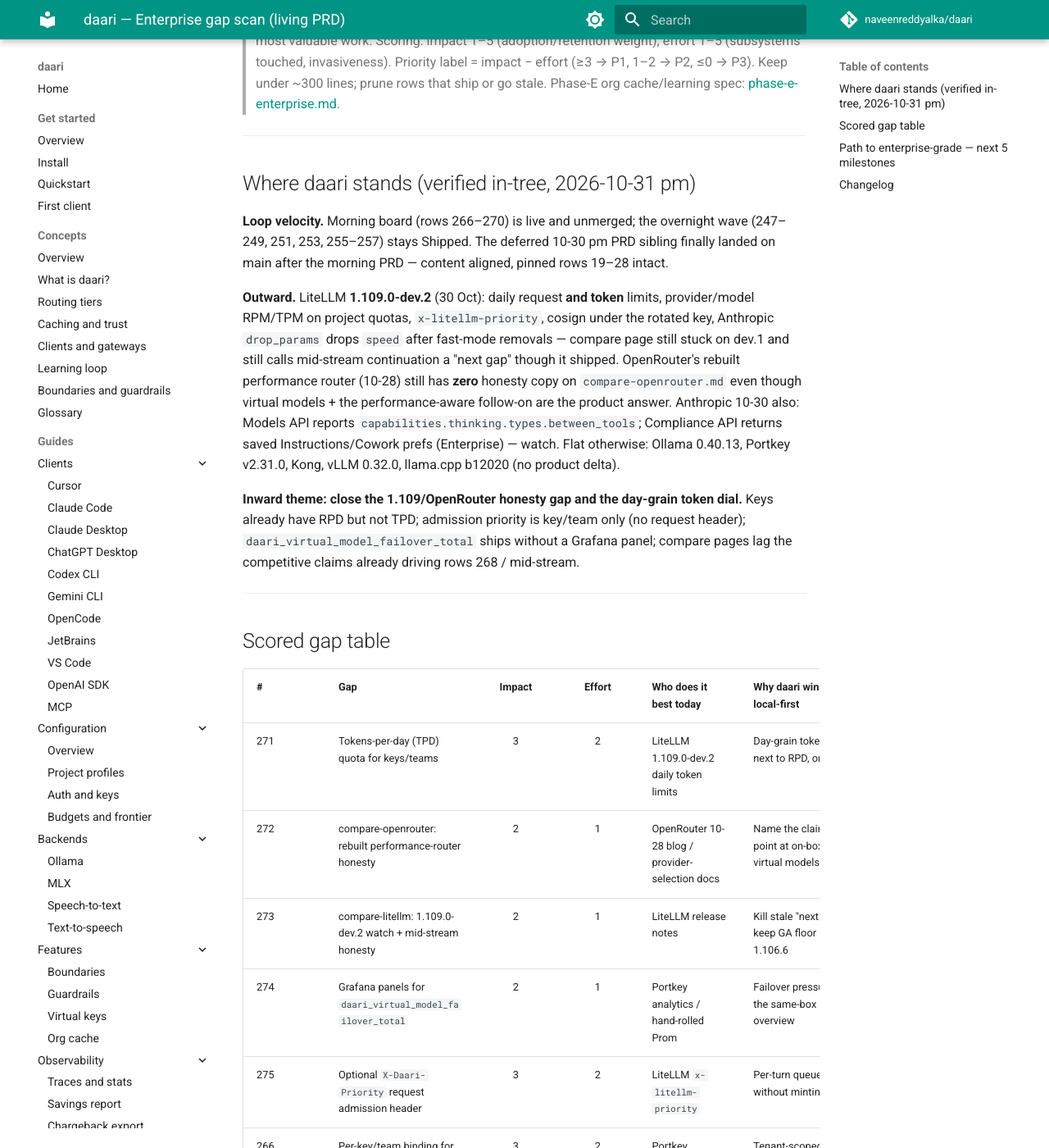
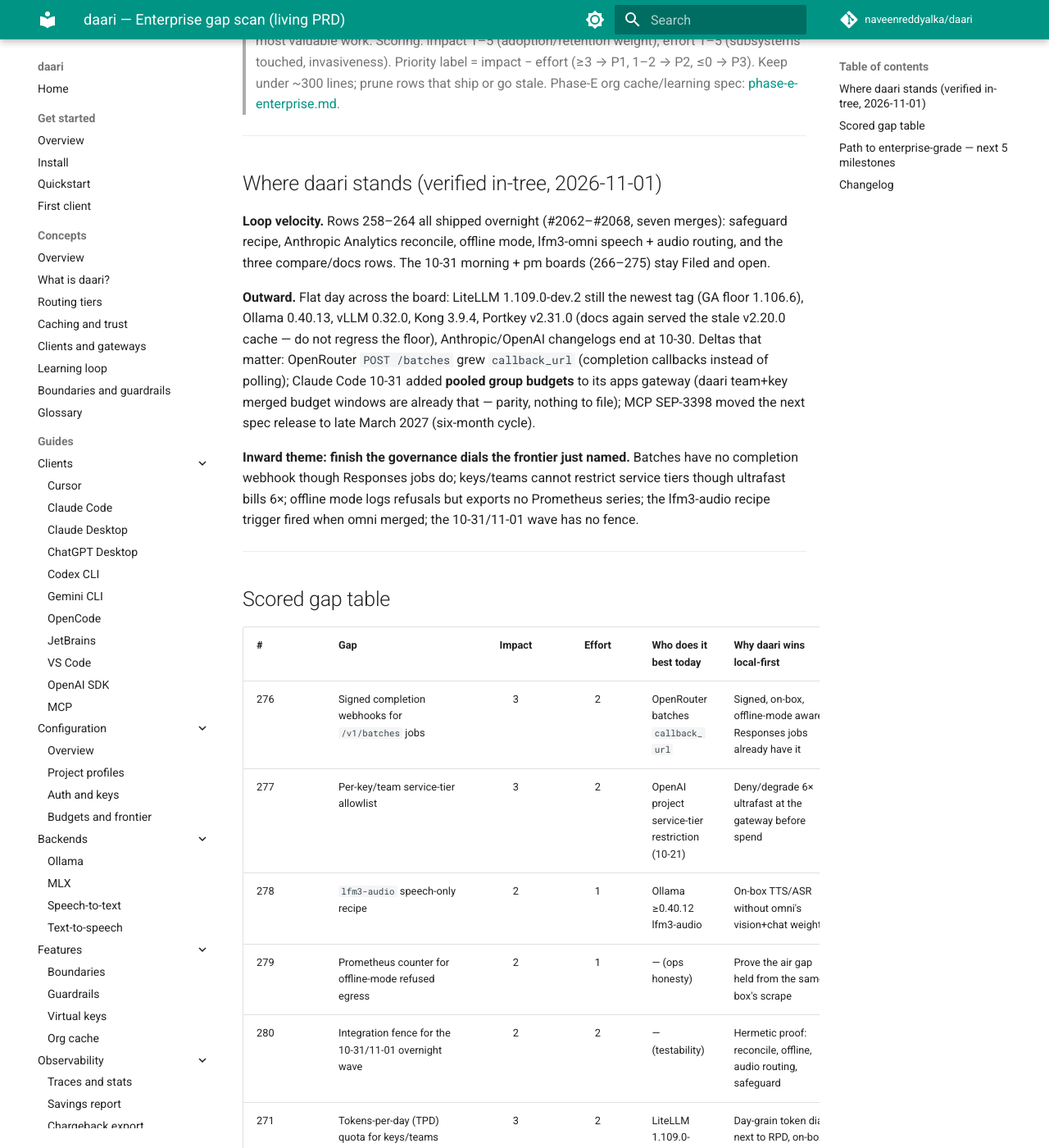
Before and after one commit to naveenreddyalka/daari, an MkDocs documentation site: the page built from docs/prd/ENTERPRISE.md, in a window 1280 px wide and 1400 px high, scrolled down 219 px. Shown: the whole window at 82% size. Built offline with MkDocs 1.6.1 and Material for MkDocs 9.7.7, drawn with Linux system fonts in a browser that asks for light colours; comment, search, counter and statistics services are not loaded; some of the changed text lies outside the part shown.

Commit message:
docs(prd): 2026-11-01 governance dials, batch webhooks, air-gap telemetry
Co-authored-by: Naveen Reddy Alka <naveenreddyalka@users.noreply.github.com>

```diff
--- a/docs/prd/ENTERPRISE.md
+++ b/docs/prd/ENTERPRISE.md
@@ -11,31 +11,28 @@
 
 ---
 
-## Where daari stands (verified in-tree, 2026-10-31 pm)
+## Where daari stands (verified in-tree, 2026-11-01)
 
-**Loop velocity.** Morning board (rows 266–270) is live and unmerged; the
-overnight wave (247–249, 251, 253, 255–257) stays Shipped. The deferred
-10-30 pm PRD sibling finally landed on main after the morning PRD — content
-aligned, pinned rows 19–28 intact.
+**Loop velocity.** Rows 258–264 all shipped overnight (#2062–#2068, seven
+merges): safeguard recipe, Anthropic Analytics reconcile, offline mode,
+lfm3-omni speech + audio routing, and the three compare/docs rows. The
+10-31 morning + pm boards (266–275) stay Filed and open.
 
-**Outward.** LiteLLM **1.109.0-dev.2** (30 Oct): daily request **and token**
-limits, provider/model RPM/TPM on project quotas, `x-litellm-priority`,
-cosign under the rotated key, Anthropic `drop_params` drops `speed` after
-fast-mode removals — compare page still stuck on dev.1 and still calls
-mid-stream continuation a "next gap" though it shipped. OpenRouter's rebuilt
-performance router (10-28) still has **zero** honesty copy on
-`compare-openrouter.md` even though virtual models + the performance-aware
-follow-on are the product answer. Anthropic 10-30 also: Models API reports
-`capabilities.thinking.types.between_tools`; Compliance API returns saved
-Instructions/Cowork prefs (Enterprise) — watch. Flat otherwise: Ollama
-0.40.13, Portkey v2.31.0, Kong, vLLM 0.32.0, llama.cpp b12020 (no product
-delta).
+**Outward.** Flat day across the board: LiteLLM 1.109.0-dev.2 still the
+newest tag (GA floor 1.106.6), Ollama 0.40.13, vLLM 0.32.0, Kong 3.9.4,
+Portkey v2.31.0 (docs again served the stale v2.20.0 cache — do not
+regress the floor), Anthropic/OpenAI changelogs end at 10-30. Deltas that
+matter: OpenRouter `POST /batches` grew `callback_url` (completion
+callbacks instead of polling); Claude Code 10-31 added **pooled group
+budgets** to its apps gateway (daari team+key merged budget windows are
+already that — parity, nothing to file); MCP SEP-3398 moved the next spec
+release to late March 2027 (six-month cycle).
 
-**Inward theme: close the 1.109/OpenRouter honesty gap and the day-grain
-token dial.** Keys already have RPD but not TPD; admission priority is
-key/team only (no request header); `daari_virtual_model_failover_total`
-ships without a Grafana panel; compare pages lag the competitive claims
-already driving rows 268 / mid-stream.
+**Inward theme: finish the governance dials the frontier just named.**
+Batches have no completion webhook though Responses jobs do; keys/teams
+cannot restrict service tiers though ultrafast bills 6×; offline mode
+logs refusals but exports no Prometheus series; the lfm3-audio recipe
+trigger fired when omni merged; the 10-31/11-01 wave has no fence.
 
 ---
 
@@ -43,6 +40,11 @@
 
 | # | Gap | Impact | Effort | Who does it best today | Why daari wins local-first | Action |
 |---|-----|:--:|:--:|------------------------|----------------------------|--------|
+| 276 | Signed completion webhooks for `/v1/batches` jobs | 3 | 2 | OpenRouter batches `callback_url` | Signed, on-box, offline-mode aware; Responses jobs already have it | Filed [#2069](https://github.com/naveenreddyalka/daari/issues/2069) |
+| 277 | Per-key/team service-tier allowlist | 3 | 2 | OpenAI project service-tier restriction (10-21) | Deny/degrade 6× ultrafast at the gateway before spend | Filed [#2070](https://github.com/naveenreddyalka/daari/issues/2070) |
+| 278 | `lfm3-audio` speech-only recipe | 2 | 1 | Ollama ≥0.40.12 lfm3-audio | On-box TTS/ASR without omni's vision+chat weights | Filed [#2071](https://github.com/naveenreddyalka/daari/issues/2071) |
+| 279 | Prometheus counter for offline-mode refused egress | 2 | 1 | — (ops honesty) | Prove the air gap held from the same box's scrape | Filed [#2072](https://github.com/naveenreddyalka/daari/issues/2072) |
+| 280 | Integration fence for the 10-31/11-01 overnight wave | 2 | 2 | — (testability) | Hermetic proof: reconcile, offline, audio routing, safeguard | Filed [#2073](https://github.com/naveenreddyalka/daari/issues/2073) |
 | 271 | Tokens-per-day (TPD) quota for keys/teams | 3 | 2 | LiteLLM 1.109.0-dev.2 daily token limits | Day-grain token dial next to RPD, on-box | Filed [#2056](https://github.com/naveenreddyalka/daari/issues/2056) |
 | 272 | compare-openrouter: rebuilt performance-router honesty | 2 | 1 | OpenRouter 10-28 blog / provider-selection docs | Name the claim; point at on-box virtual models | Filed [#2057](https://github.com/naveenreddyalka/daari/issues/2057) |
 | 273 | compare-litellm: 1.109.0-dev.2 watch + mid-stream honesty | 2 | 1 | LiteLLM release notes | Kill stale "next gap"; keep GA floor 1.106.6 | Filed [#2058](https://github.com/naveenreddyalka/daari/issues/2058) |
@@ -53,14 +55,12 @@
 | 268 | Performance-aware virtual-model candidate selection | 4 | 3 | OpenRouter rebuilt provider routing (10-28) | Realized latency/error EWMA on-box, incl. local tiers | Filed [#2052](https://github.com/naveenreddyalka/daari/issues/2052) |
 | 269 | Speed-scoped lifecycle: Opus 4.8 fast removal 11-30 shield | 3 | 2 | Anthropic release notes / client errors | Gateway warns then shields tenants before the hard 400 | Filed [#2053](https://github.com/naveenreddyalka/daari/issues/2053) |
 | 270 | Integration fence for the 10-30/31 overnight wave | 2 | 2 | — (testability) | Hermetic proof: virtual models, hour bucket, PATCHes | Filed [#2054](https://github.com/naveenreddyalka/daari/issues/2054) |
-| 261 | `lfm3-omni` recipe + audio capability routing matrix | 4 | 2 | Ollama lfm3-omni / cloud multimodal | One on-box model replaces ASR+VLM+LLM+TTS hops | Filed [#2037](https://github.com/naveenreddyalka/daari/issues/2037) |
-| 262 | compare-openrouter: CSAM screening + Private Endpoints | 2 | 1 | OpenRouter announcements | Honest on-box vs in-flight SaaS retention | Filed [#2038](https://github.com/naveenreddyalka/daari/issues/2038) |
-| 263 | MCP SEP-3392 Beta lifecycle for skills/tasks docs | 2 | 1 | MCP extensions overview | Local skills/Tasks labeled at true maturity | Filed [#2039](https://github.com/naveenreddyalka/daari/issues/2039) |
-| 264 | Finish LFM3-VL platform notes for Ollama 0.40.13 | 2 | 1 | Ollama release notes | Linux fleets get the vision L4 the copy denies | Filed [#2040](https://github.com/naveenreddyalka/daari/issues/2040) |
+| 261 | `lfm3-omni` recipe + audio capability routing matrix | 4 | 2 | Ollama lfm3-omni / cloud multimodal | One on-box model replaces ASR+VLM+LLM+TTS hops | Shipped (#2065) |
+| 262–264 | compare-openrouter CSAM/Private; MCP SEP-3392 Beta; LFM3-VL notes | 2 | 1 | OpenRouter / MCP / Ollama | Honest copy at true maturity | Shipped (#2066–#2068) |
 | 265 | Integration fence for 10-29/30 gateway wave | 2 | 2 | — (testability) | Hermetic proof mid-stream / agent deny / pricing / team | Filed [#2041](https://github.com/naveenreddyalka/daari/issues/2041) |
-| 258 | `gpt-oss-safeguard` recipe for decision guardrails | 3 | 2 | OpenRouter in-flight screening / Portkey cloud guardrails | Bring-your-own-policy moderation fully on-box, Apache 2.0 | Filed [#2032](https://github.com/naveenreddyalka/daari/issues/2032) |
-| 259 | Reconcile ledger vs Anthropic Analytics API | 4 | 3 | Anthropic console / LiteLLM spend tabs | Ledger of record stays on-box; pull proves it against the bill | Filed [#2033](https://github.com/naveenreddyalka/daari/issues/2033) |
-| 260 | `security.offline_mode`: fail-closed off-box egress switch | 3 | 2 | LiteLLM `LITELLM_OFFLINE_MODE` | Air-gapped is home turf; guarantee, not audit | Filed [#2034](https://github.com/naveenreddyalka/daari/issues/2034) |
+| 258 | `gpt-oss-safeguard` recipe for decision guardrails | 3 | 2 | OpenRouter in-flight screening / Portkey cloud guardrails | Bring-your-own-policy moderation fully on-box, Apache 2.0 | Shipped (#2062) |
+| 259 | Reconcile ledger vs Anthropic Analytics API | 4 | 3 | Anthropic console / LiteLLM spend tabs | Ledger of record stays on-box; pull proves it against the bill | Shipped (#2063, incl. `list_amount`) |
+| 260 | `security.offline_mode`: fail-closed off-box egress switch | 3 | 2 | LiteLLM `LITELLM_OFFLINE_MODE` | Air-gapped is home turf; guarantee, not audit | Shipped (#2064) |
 | 256–257 | Hour spend buckets; body-cap doctor honesty | 2–3 | 1 | Anthropic Analytics / — | Hour-grain FinOps + cap honesty on-box | Shipped (#2048/#2049) |
 | 251 | compare-litellm: GA floor 1.106.6; note 1.108.0-rc.1 | 2 | 1 | LiteLLM release notes | Honest floor; v1.106.6 now a full release | Shipped (#2045) |
 | 252 | Grafana panels for team-labeled request/error rates | 2 | 1 | Portkey analytics / extra labels | Per-team traffic scraped on-box | Filed [#2020](https://github.com/naveenreddyalka/daari/issues/2020) |
@@ -103,9 +103,9 @@
 
 Watch rows (do not file yet): minute-grain spend buckets (**deliberately
 scoped out in the hour-bucket work — row-blowup; only on an explicit FinOps
-ask**); `list_amount` vs discounted `amount` in the ledger (after row 259);
-weighted/latency SLO knobs on virtual-model selection (after row 268);
-`lfm3-audio` setup recipe (after row 261 proves the pattern); OpenAI org
+ask**); weighted/latency SLO knobs on virtual-model selection (after row
+268); MCP SEP-3398 six-month release cycle (next spec late March 2027 —
+docs date-pins only); OpenAI org
 **external key management** (SDK 10-31 — pair with the at-rest EKM analog
 when the Management API shape stabilizes beyond feature-flag); Anthropic
 Compliance API user-preferences export (Enterprise Instructions/Cowork —
@@ -127,39 +127,52 @@
 Endpoints L6 recipe; certifi emSign drop (still ships 2026.10.23); Ollama
 d1 Linux/Windows GA.
 
-Verified fine this run — don't re-audit: IdP claim → team mapping already
-exists (`sso_keys.py`); minute spend buckets stay scoped out; mid-stream
-fallback continuation is **shipped** (row 242–246) — compare-litellm text
-lagged; `daari_virtual_model_failover_total` counter shipped (Grafana is
-the remaining gap — row 274); doctor validates virtual-model candidate ids;
-signal-rule validation enforces `SIGNAL_KEYS` + context buckets; Portkey
-changelog cache flake — v2.31.0 stays the floor; LiteLLM GA floor 1.106.6
-in-tree; RPD/RPM/TPM already cover request and minute grains (TPD is the
-day-token hole — row 271).
+Verified fine this run — don't re-audit: **Claude Code pooled group
+budgets (10-31) are parity** — key+team budget windows already merge
+(`daari/auth/budgets.py` `effective_caps`), the team window IS the shared
+pool; **Decisions facade already at GA parity** (400-question cap,
+`input_json`, `input_image` flattening in `gateway/decisions.py`);
+**ultrafast tier priced** at 6× with unsupported-model degrade (#1519);
+**anthropic-version 2026-10-21 sampling/citations removal handled**
+(#1849/#1891); `list_amount` vs discounted `amount` already reconciled
+(#2063 — watch row dead); Portkey changelog cache flake again — v2.31.0
+stays the floor; LiteLLM GA floor 1.106.6 in-tree; IdP claim → team
+mapping exists (`sso_keys.py`); minute spend buckets stay scoped out.
 
 ---
 
 ## Path to enterprise-grade — next 5 milestones
 
 1. **Answer OpenRouter's performance router on-box** — virtual models (255
-   Shipped); performance-aware selection (268), live edit (267), fence
-   (270); compare honesty now splits CSAM/private (262) and performance-
-   router copy (272).
-2. **Tenant-aware routing + admission** — per-key/team signals (266);
-   request priority header (275); then rows 62–67.
-3. **FinOps truth + day-grain token dial** — Anthropic Analytics reconcile
-   (259); TPD next to RPD (271); `list_amount` (watch); hour buckets
-   shipped (256).
+   Shipped); performance-aware selection (268), live edit (267);
+   performance-router compare copy (272).
+2. **Tenant governance dials** — per-key/team signals (266); service-tier
+   allowlist (277); request priority header (275); TPD next to RPD (271);
+   then rows 62–67.
+3. **Jobs that finish loudly** — batch completion webhooks (276) beside
+   the shipped Responses-job webhooks; fence the wave (280).
 4. **Deprecation shield + air-gapped trust floor** — Opus 4.8 fast removal
-   (269), offline mode (260), `gpt-oss-safeguard` (258).
-5. **Local modality + honesty/ops tail** — `lfm3-omni` (261), LFM3-VL
-   (264), MCP Beta (263); compare-litellm 1.109.0-dev.2 refresh (273);
+   shield (269); offline-mode Prometheus counter (279) atop the shipped
+   switch (260) and reconcile (259).
+5. **Local modality + honesty/ops tail** — `lfm3-audio` recipe (278) after
+   omni (261 Shipped); compare-litellm 1.109.0-dev.2 refresh (273);
    virtual-model Grafana (274); hot-reload (6); P3 tail (225–226, 236,
    250, 252, 254, fences 265/270).
 
 ---
 
 ## Changelog
+
+- **2026-11-01 (governance dials; batch webhooks; air-gap telemetry)** —
+  Marked rows 258–264 Shipped (#2062–#2068, seven overnight merges).
+  Outward flat day (LiteLLM/Ollama/vLLM/Kong/Anthropic/OpenAI unchanged);
+  live deltas: OpenRouter batches `callback_url`, OpenAI project
+  service-tier restriction (10-21), Claude Code pooled group budgets
+  (verified parity — team windows already pool). Filed rows 276–280:
+  batch completion webhooks, service-tier allowlist, `lfm3-audio` recipe
+  (watch trigger fired), offline-egress Prometheus counter, 10-31/11-01
+  wave fence. Watch pruned: `list_amount` (shipped inside #2063),
+  `lfm3-audio` (filed); added MCP SEP-3398 March-2027 cycle.
 
 - **2026-10-31 pm (1.109/OpenRouter honesty; TPD; request priority)** —
   Morning rows 266–270 stay Filed. Outward: LiteLLM 1.109.0-dev.2 daily
```
